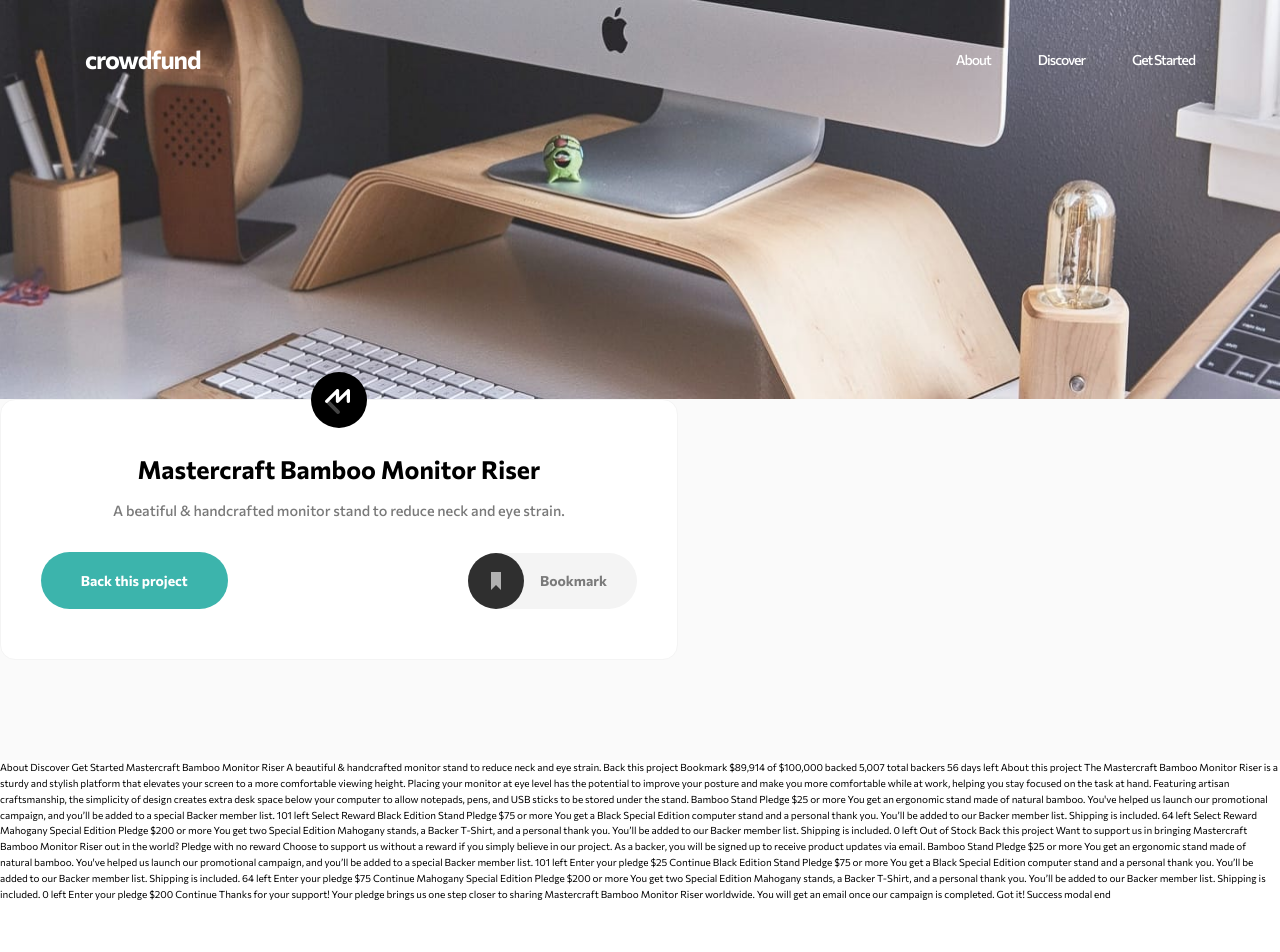
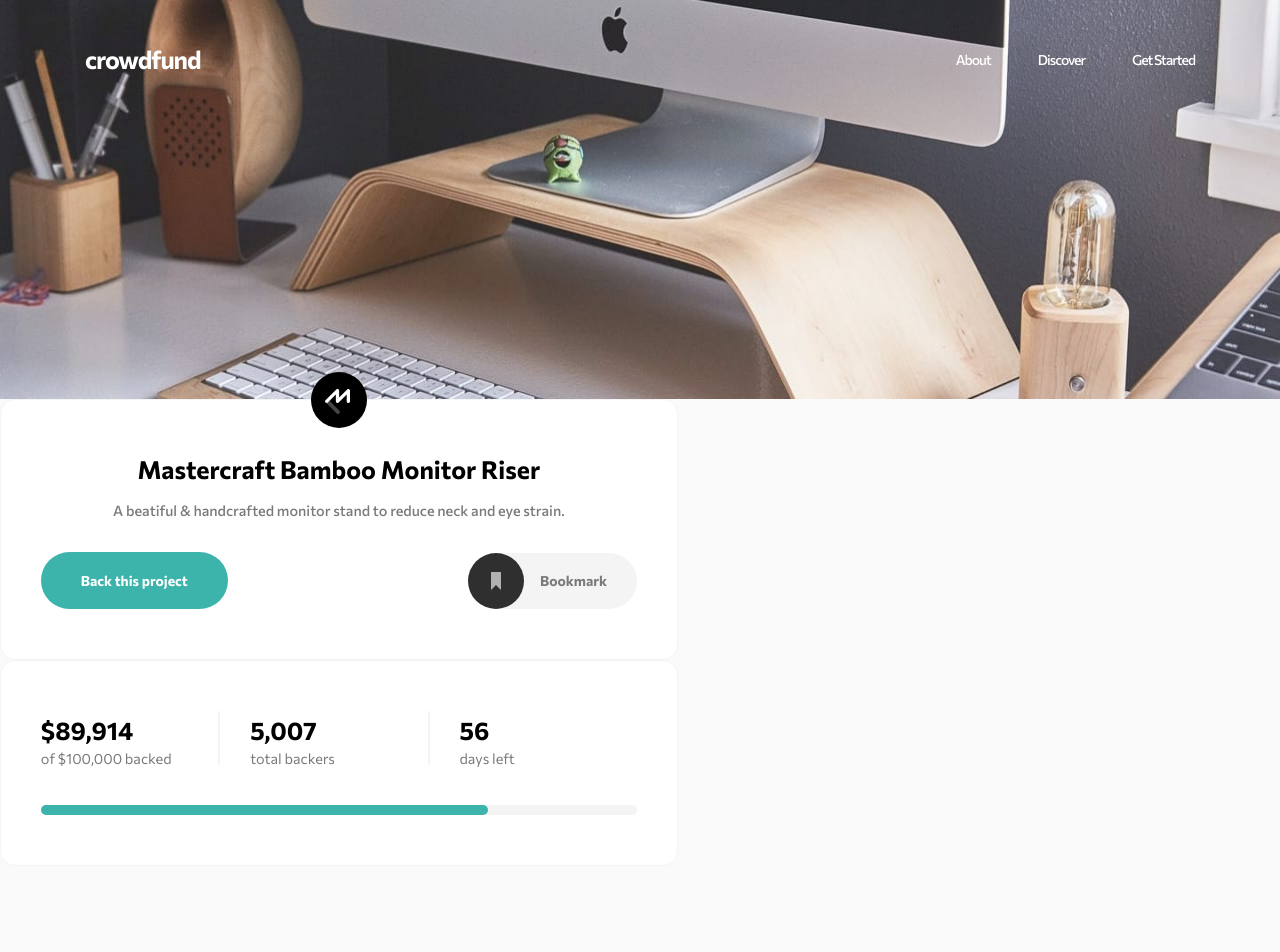
Before and after one commit to okcomputer93/crowdfunding-product-page, a React app: page / in a window 1280 px wide. Shown: the top 952 px of the page. Before the commit the page ends 903 px from the top, so only its background shows below. Built offline with nearby package versions, Linux system fonts and the light colour scheme.

Commit message:
add back card information

```diff
--- /dev/null
+++ b/src/components/BackInformation.js
@@ -0,0 +1,75 @@
+import React from 'react';
+import styled from 'styled-components';
+import Card from './Card';
+
+const StyledContent = styled.div`
+  display: flex;
+  justify-content: space-between;
+  align-items: center;
+`;
+
+const StyledSection = styled.div`
+  flex: 1;
+
+  &:not(:last-child) {
+    border-right: var(--medium-gray) solid 2px;
+    margin-right: 3rem;
+  }
+
+  .back__number {
+    font-size: 2.5rem;
+    font-weight: 700;
+    color: var(--black);
+  }
+
+  .back__description {
+    font-size: 1.45rem;
+    font-weight: 400;
+    color: var(--dark-gray);
+    line-height: 1;
+  }
+`;
+
+const StyledBar = styled.div`
+  width: 100%;
+  height: 10px;
+  margin-top: 4rem;
+  background-color: var(--medium-gray);
+  border-radius: 100px;
+  position: relative;
+
+  &::after {
+    content: '';
+    position: absolute;
+    top: 0;
+    left: 0;
+    height: 100%;
+    width: ${({ percentage }) => percentage + '%'};
+    background-color: var(--moderate-cyan);
+    border-radius: 100px;
+  }
+`;
+
+const BackInformation = () => {
+  return (
+    <Card>
+      <StyledContent>
+        <StyledSection>
+          <h2 className="back__number">$89,914</h2>
+          <h5 className="back__description">of $100,000 backed</h5>
+        </StyledSection>
+        <StyledSection>
+          <h2 className="back__number">5,007</h2>
+          <h5 className="back__description">total backers</h5>
+        </StyledSection>
+        <StyledSection>
+          <h2 className="back__number">56</h2>
+          <h5 className="back__description">days left</h5>
+        </StyledSection>
+      </StyledContent>
+      <StyledBar percentage={75} />
+    </Card>
+  );
+};
+
+export default BackInformation;
--- a/src/components/Description.js
+++ b/src/components/Description.js
@@ -12,27 +12,27 @@ const StyledContent = styled.div`
   justify-content: center;
   align-items: center;
 
-  .card__logo {
+  .description__logo {
     position: absolute;
     top: 0;
     display: block;
     transform: translateY(-50%);
   }
 
-  .card__title {
+  .description__title {
     font-size: 2.5rem;
     font-weight: 700;
     color: var(--black);
   }
 
-  .card__description {
+  .description__description {
     margin-top: 1rem;
     font-size: 1.45rem;
     font-weight: 500;
     color: var(--dark-gray);
   }
 
-  .card__cta {
+  .description__cta {
     width: 100%;
     margin-top: 3rem;
     display: flex;
@@ -66,12 +66,12 @@ const Description = () => {
   return (
     <Card>
       <StyledContent>
-        <img className="card__logo" src={logoMastercraft} alt="Check icon" />
-        <h1 className="card__title">Mastercraft Bamboo Monitor Riser</h1>
-        <p className="card__description">
+        <img className="description__logo" src={logoMastercraft} alt="Check icon" />
+        <h1 className="description__title">Mastercraft Bamboo Monitor Riser</h1>
+        <p className="description__description">
           A beatiful & handcrafted monitor stand to reduce neck and eye strain.
         </p>
-        <div className="card__cta">
+        <div className="description__cta">
           <Button>Back this project</Button>
           <StyledBookmark>
             <img className="bookmark__icon" src={bookmarkIcon} alt="Bookmark icon" />
--- a/src/components/Main.js
+++ b/src/components/Main.js
@@ -1,6 +1,7 @@
 import React from 'react';
 import styled from 'styled-components';
 import Description from './Description';
+import BackInformation from './BackInformation';
 
 const StyledSection = styled.section`
   background-color: var(--light-gray);
@@ -11,6 +12,7 @@ const Main = () => {
   return (
     <StyledSection>
       <Description />
+      <BackInformation />
     </StyledSection>
   );
 };
```
